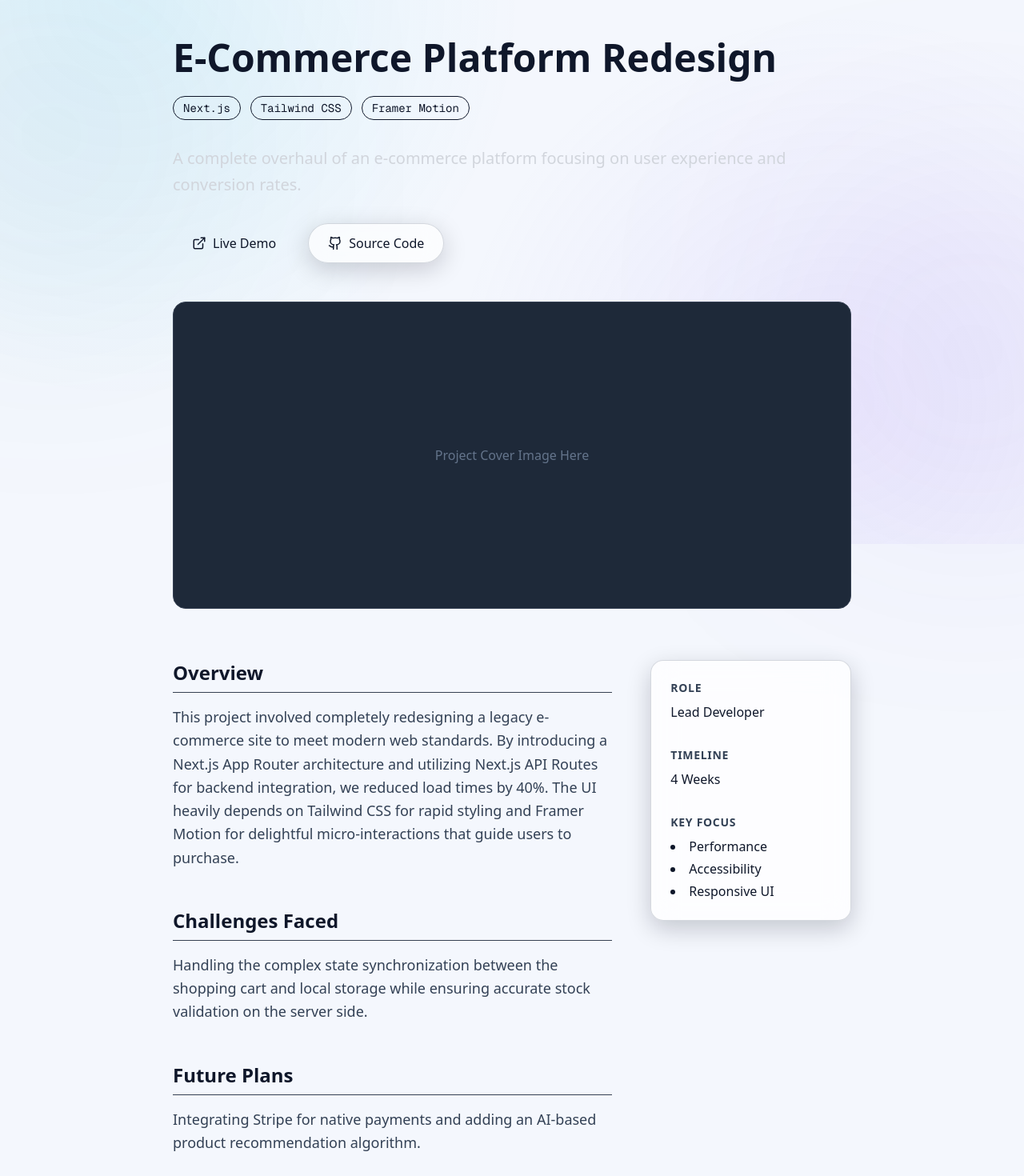
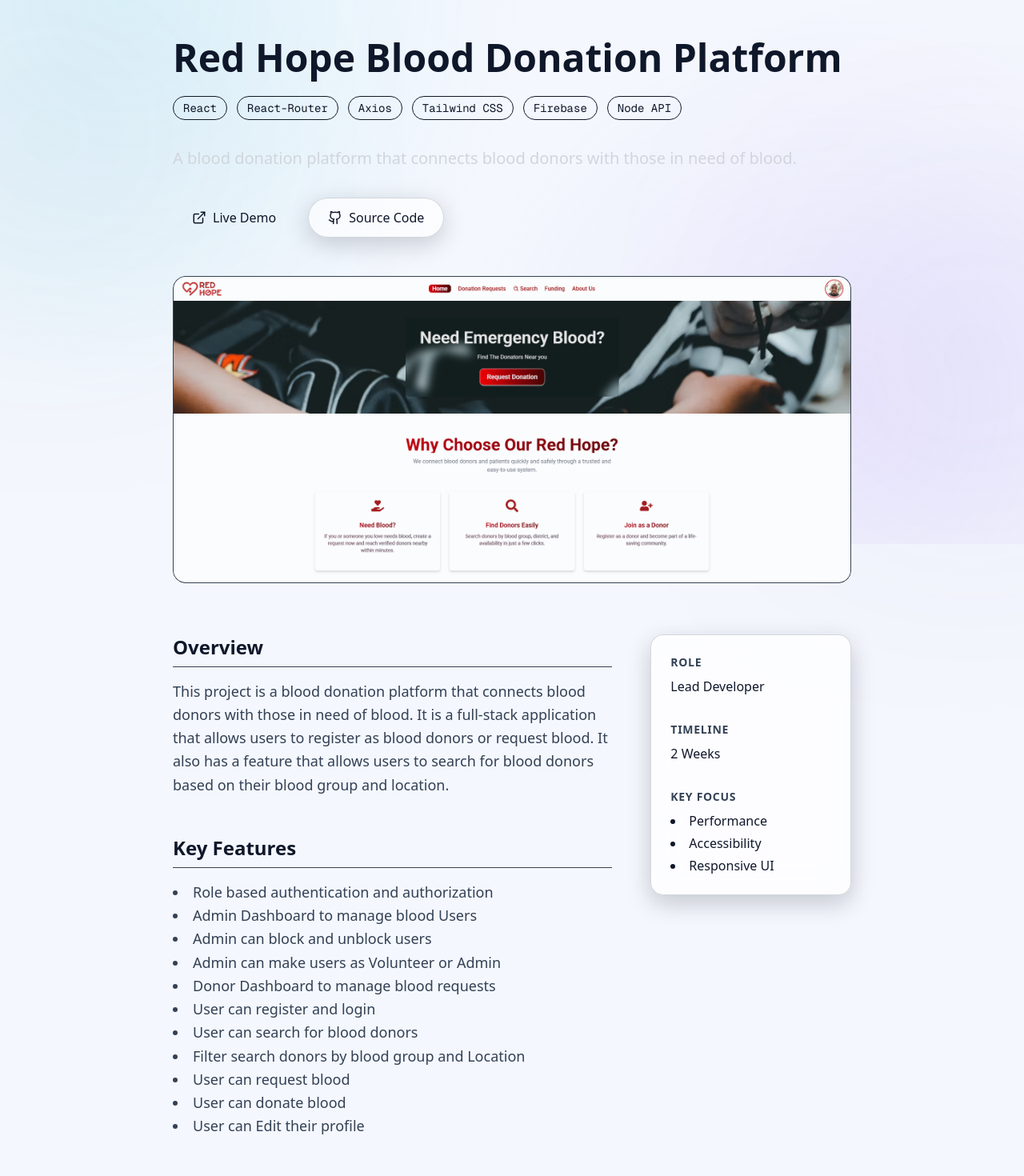
Before and after one commit to mjh-shikder/Next-Portfolio-mjh, a Next.js app: page /projects/1 in a window 1280 px wide. Shown: the part 120-1590 px from the top of the page at 80% size. Built offline with nearby package versions, Linux system fonts and the light colour scheme.

Commit message:
Featured Project 1 updated

```diff
--- a/src/app/projects/[id]/page.js
+++ b/src/app/projects/[id]/page.jsx
@@ -71,19 +71,41 @@ export default async function ProjectDetails({ params }) {
 
                 {/* Feature Image Placeholder */}
                 <div className="w-full h-64 md:h-96 bg-gray-800 rounded-2xl mb-16 relative overflow-hidden flex items-center justify-center border border-gray-700">
-                    <span className="text-gray-500 font-medium">Project Cover Image Here</span>
+                    <Image src={project.image} alt={project.title} fill className="object-cover object-top transition-transform duration-500 ease-out hover:object-bottom" />
                 </div>
 
                 {/* Content */}
                 <div className="grid md:grid-cols-3 gap-12">
                     <div className="md:col-span-2 space-y-12">
+                        {/* Overview */}
                         <div>
                             <h2 className="text-2xl font-bold text-white mb-4 border-b border-gray-700 pb-2">Overview</h2>
                             <p className="text-gray-400 leading-relaxed text-lg">
                                 {project.description}
                             </p>
                         </div>
+                    {/* Feature */}
+                        <div>
+                            <h2 className="text-2xl font-bold text-white mb-4 border-b border-gray-700 pb-2">Key Features</h2>
+                            <p className="text-gray-400 leading-relaxed text-lg">
+                                {project.features}
+                                <ul className="list-disc list-inside" >
+                                    <li>Role based authentication and authorization</li>
+                                    <li>Admin Dashboard to manage blood Users</li>
+                                    <li>Admin can block and unblock users</li>
+                                    <li>Admin can make users as Volunteer or Admin</li>
+                                    <li>Donor Dashboard to manage blood requests</li>
+                                    <li>User can register and login</li>
+                                    <li>User can search for blood donors</li>
+                                    <li>Filter search donors by blood group and Location</li>
+                                    <li>User can request blood</li>
+                                    <li>User can donate blood </li>
+                                    <li>User can Edit their profile</li>
 
+                                </ul>
+                            </p>
+                        </div>
+                        {/* Challenges */}
                         <div>
                             <h2 className="text-2xl font-bold text-white mb-4 border-b border-gray-700 pb-2">Challenges Faced</h2>
                             <p className="text-gray-400 leading-relaxed text-lg">
@@ -106,7 +128,7 @@ export default async function ProjectDetails({ params }) {
                         </div>
                         <div>
                             <h3 className="text-gray-400 text-sm font-semibold uppercase tracking-wider mb-2">Timeline</h3>
-                            <p className="text-white font-medium">4 Weeks</p>
+                            <p className="text-white font-medium">2 Weeks</p>
                         </div>
                         <div>
                             <h3 className="text-gray-400 text-sm font-semibold uppercase tracking-wider mb-2">Key Focus</h3>
--- a/src/components/FeaturedProjects.jsx
+++ b/src/components/FeaturedProjects.jsx
@@ -9,25 +9,25 @@ import { ArrowUpRight, ExternalLink, Github } from "lucide-react";
 const caseStudies = [
   {
     id: "1",
-    name: "E-Commerce Platform Redesign",
-    tagline: "Conversion-focused storefront architecture for faster buying journeys.",
+    name: "Red Hope Blood Donation Platform",
+    tagline: "A comprehensive blood donation platform connecting donors with recipients, ensuring timely and efficient blood supply to those in need.",
     summary: [
-      "Problem: Legacy storefront had slow load time and weak checkout completion.",
-      "Solution: Rebuilt with Next.js App Router, modular UI system, and optimized data flow.",
-      "Technologies: Next.js, Tailwind CSS, Framer Motion, API Routes.",
-      "Impact: 40% faster page load and improved conversion quality through better UX flow.",
+      "Problem: Lack of a centralized blood donation platform in Bangladesh",
+      "Solution: Developed a comprehensive blood donation platform",
+      "Technologies: React, React-Router, Axios, Tailwind CSS, Firebase, Node API",
+      "Impact: Just a Prototype no real life impact yet, but it has the potential to save lives",
     ],
-    tech: ["Next.js", "React", "Tailwind CSS", "Framer Motion", "Node API"],
+    tech: ["React", "React-Router", "Axios", "Tailwind CSS", "Firebase", "Node API"],
     metrics: [
-      { label: "Load Time", value: "-40%" },
-      { label: "Users Served", value: "25K+" },
-      { label: "Revenue Impact", value: "+18%" },
-      { label: "API Integrations", value: "6" },
-      { label: "Performance Score", value: "96/100" },
+      { label: "Largest Contentful Paint (LCP)", value: "909ms" },
+      { label: "Accessibility", value: "90/100" },
+      { label: "Best Practices", value: "100/100" },
+      { label: "SEO", value: "90/100" },
+      { label: "Performance Score", value: "91/100" },
     ],
-    liveDemo: "https://example.com/ecommerce",
-    viewCode: "https://github.com/mjh-dev/ecommerce-redesign",
-    preview: "/window.svg",
+    liveDemo: "https://dulcet-biscotti-7b5c0b.netlify.app/",
+    viewCode: "https://github.com/mjh-shikder/A-11-Red-Hope-Front-end",
+    preview: "/images/redhope.png",
     glow: "from-cyan-300/40 via-sky-300/20 to-violet-300/35",
   },
   {
@@ -137,7 +137,7 @@ export default function FeaturedProjects() {
                 <div className="grid items-center gap-7 lg:grid-cols-12">
                   <div className={`${reverseLayout ? "lg:order-2" : ""} lg:col-span-5`}>
                     <div
-                      className={`relative overflow-hidden rounded-2xl bg-gradient-to-br ${project.glow} p-[1px]`}
+                      className={`relative overflow-hidden rounded-2xl bg-linear-to-br ${project.glow} p-[1px]`}
                     >
                       <div className="relative overflow-hidden rounded-[15px] border border-border-subtle bg-background-secondary">
                         <div className="pointer-events-none absolute -top-16 left-1/2 h-32 w-32 -translate-x-1/2 rounded-full bg-cyan-300/20 blur-3xl" />
@@ -147,9 +147,9 @@ export default function FeaturedProjects() {
                             alt={`${project.name} preview`}
                             fill
                             sizes="(max-width: 1024px) 100vw, 40vw"
-                            className="object-contain p-12 transition-transform duration-500 ease-out group-hover:scale-105"
+                            className=" object-cover object-top transition-transform duration-500 ease-out hover:object-bottom"
                           />
-                          <div className="pointer-events-none absolute inset-0 bg-gradient-to-t from-background-secondary/70 via-transparent to-transparent" />
+                          <div className="pointer-events-none absolute inset-0 bg-linear-to-t from-background-secondary/70 via-transparent to-transparent" />
                         </div>
                       </div>
                     </div>
--- a/src/data/projects.js
+++ b/src/data/projects.js
@@ -1,15 +1,15 @@
 export const demoProjects = [
     {
         id: "1",
-        title: "E-Commerce Platform Redesign",
-        tech: ["Next.js", "Tailwind CSS", "Framer Motion"],
-        shortDesc: "A complete overhaul of an e-commerce platform focusing on user experience and conversion rates.",
-        description: "This project involved completely redesigning a legacy e-commerce site to meet modern web standards. By introducing a Next.js App Router architecture and utilizing Next.js API Routes for backend integration, we reduced load times by 40%. The UI heavily depends on Tailwind CSS for rapid styling and Framer Motion for delightful micro-interactions that guide users to purchase.",
-        image: "/project-1.jpg",
-        liveLink: "https://example.com/ecommerce",
-        githubLink: "https://github.com/mjh-dev/ecommerce-redesign",
-        challenges: "Handling the complex state synchronization between the shopping cart and local storage while ensuring accurate stock validation on the server side.",
-        futurePlans: "Integrating Stripe for native payments and adding an AI-based product recommendation algorithm."
+        title: "Red Hope Blood Donation Platform",
+        tech: ["React", "React-Router", "Axios", "Tailwind CSS", "Firebase", "Node API"],
+        shortDesc: "A blood donation platform that connects blood donors with those in need of blood.",
+        description: "This project is a blood donation platform that connects blood donors with those in need of blood. It is a full-stack application that allows users to register as blood donors or request blood. It also has a feature that allows users to search for blood donors based on their blood group and location.",
+        image: "/images/redhope.png",
+        liveLink: "https://dulcet-biscotti-7b5c0b.netlify.app/",
+        githubLink: "https://github.com/mjh-shikder/A-11-Red-Hope-Front-end",
+        challenges: "The main challenge was to create a user-friendly interface that could be used by people of all ages. I also had to make sure that the website was responsive and could be used on different devices. Additionally, I had to make sure that the website was secure and that the data was protected.",
+        futurePlans: "Want to add more features like user authentication, blood bank integration, and a mobile app."
     },
     {
         id: "2",
```
Also changed, not shown: public/images/redhope.png (added), src/app/projects/layout.jsx (renamed from src/app/projects/layout.js), src/app/projects/page.jsx (renamed from src/app/projects/page.js).
